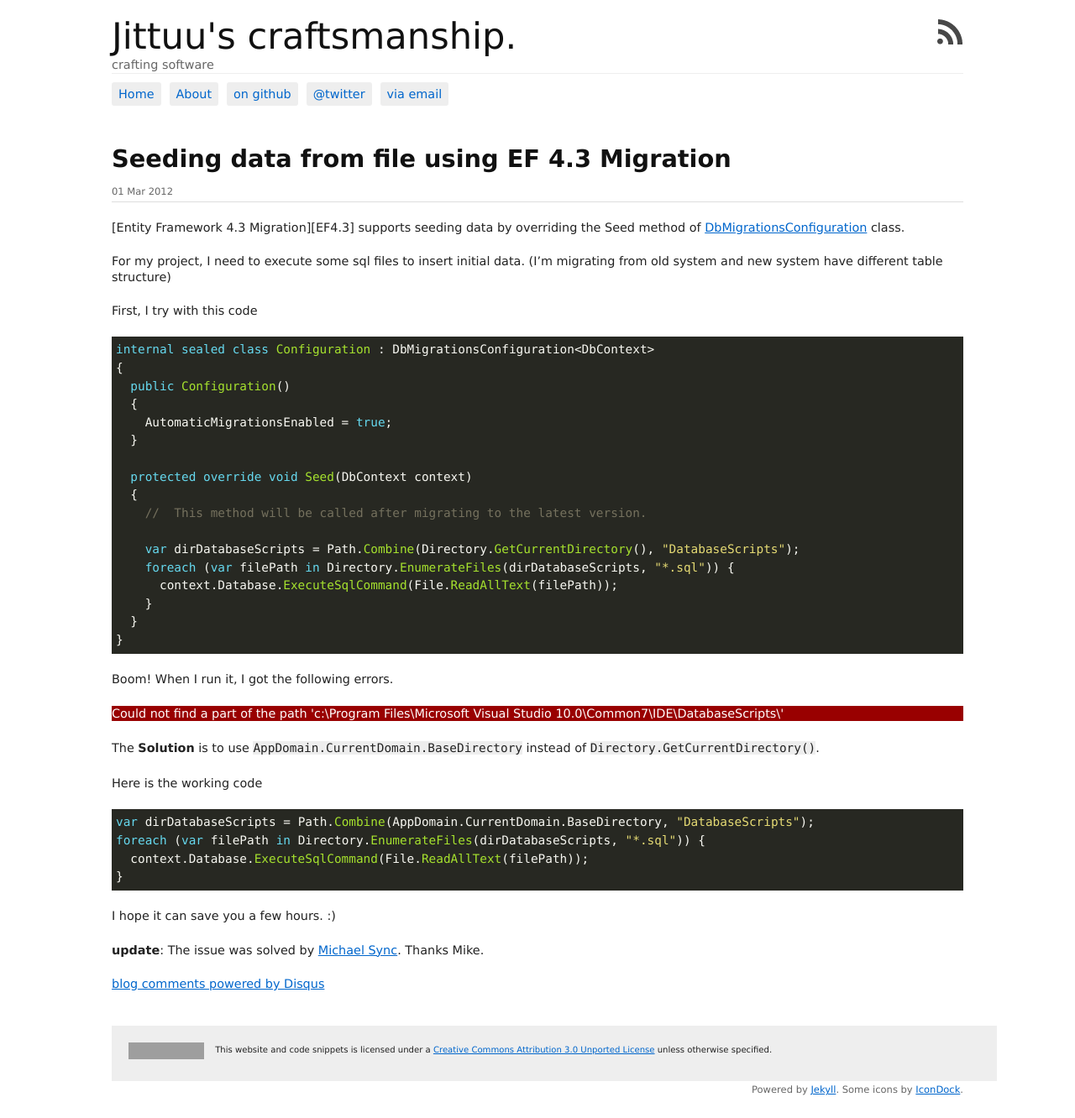
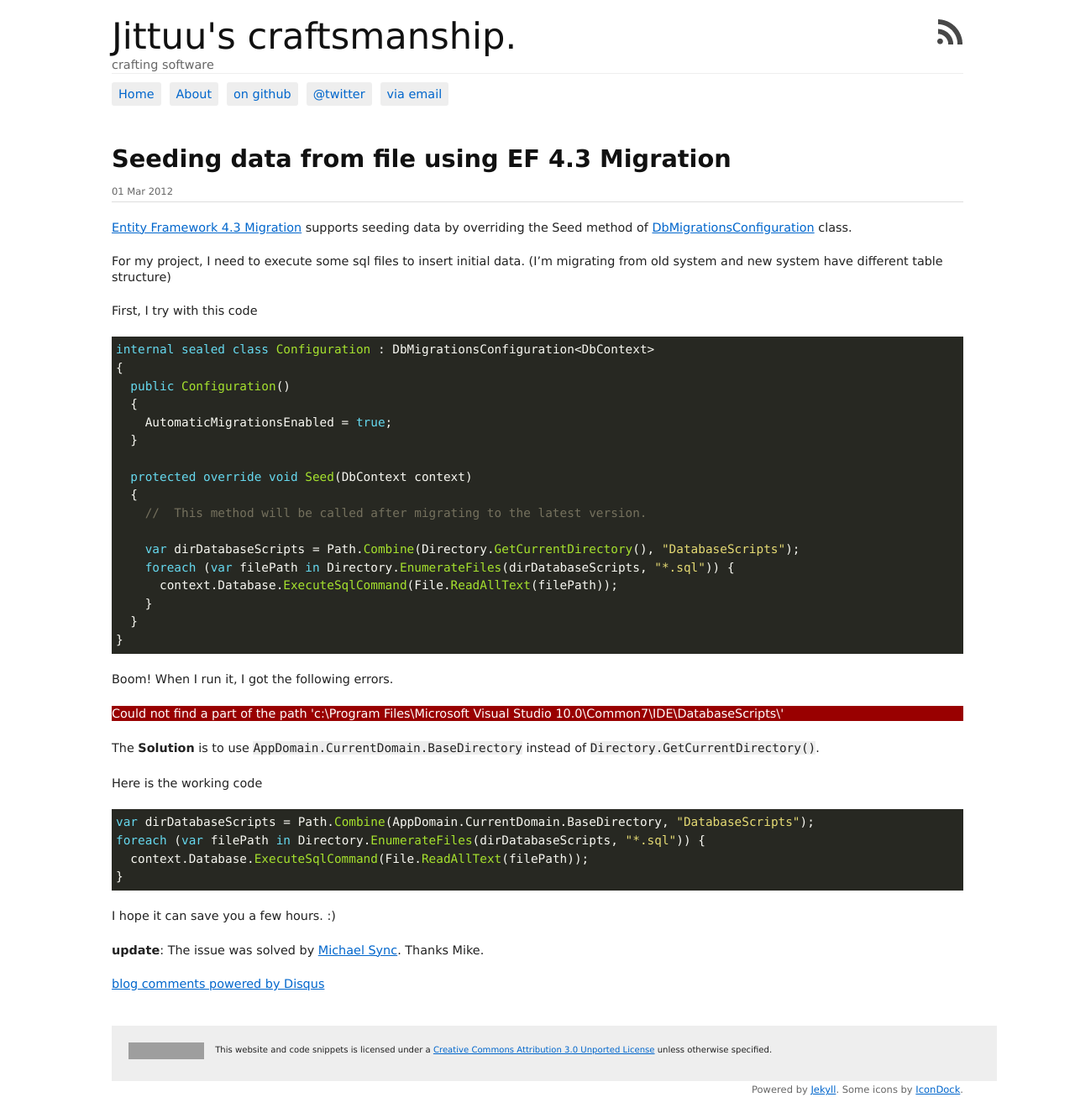
Before and after one commit to jittuu/jittuu.github.com, a Jekyll site: the page built from _posts/2012-03-01-Seeding-data-from-file-using-EF-4-3.markdown, in a window 1280 px wide. Shown: the whole page at 84% size. Built offline with Jekyll 4.4.1, drawn with Linux system fonts in a browser that asks for light colours; Markdown is read by kramdown in place of the engine named in the settings; comment, search, counter and statistics services are not loaded; some of the changed lines change nothing that is shown; grey boxes are pictures that could not be loaded.

Commit message:
fixed missing link at post

```diff
--- a/_posts/2012-03-01-Seeding-data-from-file-using-EF-4-3.markdown
+++ b/_posts/2012-03-01-Seeding-data-from-file-using-EF-4-3.markdown
@@ -3,7 +3,7 @@ layout: post
 title: "Seeding data from file using EF 4.3 Migration"
 ---
 
-[Entity Framework 4.3 Migration][EF4.3] supports seeding data by overriding the Seed method of [DbMigrationsConfiguration][DbMigrationsConfiguration] class.
+[Entity Framework 4.3 Migration][EF43] supports seeding data by overriding the Seed method of [DbMigrationsConfiguration][DbMigrationsConfiguration] class.
 
 For my project, I need to execute some sql files to insert initial data. (I'm migrating from old system and new system have different table structure)
 
```
